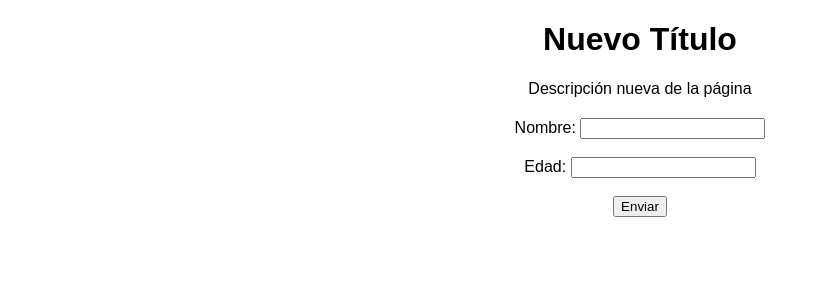
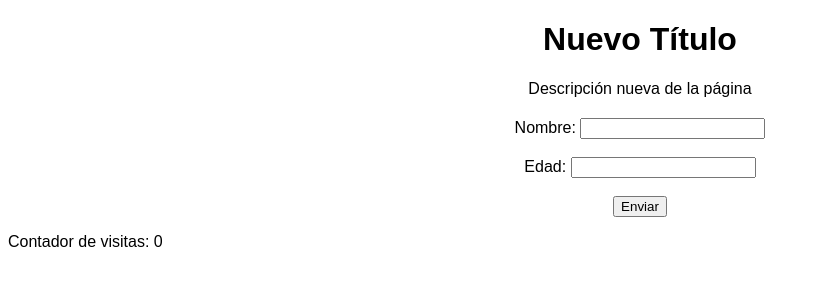
Before and after one commit to mgonzalz/inf2_feedback_3, a plain HTML site: page index.html in a window 1280 px wide. Shown: the whole page, without its empty margins (0-820 px from the left). Drawn offline with Linux system fonts and the light colour scheme.

Commit message:
ejercicio03

```diff
--- a/index.html
+++ b/index.html
@@ -20,6 +20,9 @@
         <input type="button" value="Enviar" onclick="validaFormulario()">
     </form>
 </div>
+<footer>
+    <p>Contador de visitas: <span id="contador">0</span></p>
+</footer>
 <script src="script.js"></script>
 </body>
 </html>
--- a/script.js
+++ b/script.js
@@ -1,8 +1,10 @@
-// EJERCICIO 1: CAMBIAR EL TÍTULO Y DESCRIPCION
-/*Para cambiar el texto primero debemos de crear una variable de tipo string que
+// EJERCICIO 1: CAMBIAR EL TÍTULO Y DESCRIPCION.
+/*
+Para cambiar el texto primero debemos de crear una variable de tipo string que
 contenga el nuevo texto; tras ello, mediante la funcion document.getElementById() accedemos
 al elemento que queremos modificar y añadimos textContent para modificarlo; finalmente igualamos esto
-a la variable creada que contiene el nuevo texto*/
+a la variable creada que contiene el nuevo texto.
+*/
 
 var titulo = 'Nuevo Título';
 document.getElementById('titulo').textContent = titulo;
@@ -10,7 +12,7 @@ document.getElementById('titulo').textContent = titulo;
 var descripcion = 'Descripción nueva de la página';
 document.getElementById('descripcion').textContent = descripcion;
 
-// EJERCICIO 2: FUNCIÓN QUE VALIDE LOS CAMPOS DEL FORMULARIO
+// EJERCICIO 2: FUNCIÓN QUE VALIDE LOS CAMPOS DEL FORMULARIO.
 /*
 Debemos de realizar una función que primero mire si lo introducido en el campo del nombre esta vacio o no;
 en caso de estar vacio aplica un borde rojo y un texto; en caso contrario (si ya anteriormente estaba vacío,
@@ -47,4 +49,31 @@ function validaFormulario() {
 }
 
 
-// EJERCICIO 3:
+
+// EJERCICIO 3: CONTADOR DE VISITAS QUE INCREMENTE AL RECARGAR LA PÁGINA.
+/*
+Mediante addEventListener registramos la función que permite el conteo de las visitas para el evento
+ha sido totalmente cargado. Al ejecutar la función primero creamos la variable contador que almacena
+su valor actual en el 'LocalStorage' mediante la clave 'accesos'. En caso de ser el contador nulo, lo
+establece como 0; es decir, ninguna visita. En caso de que no ocurra esto, se le sumará 1 al contador.
+
+Tras ello el nuevo valor de contador se almacena en la clave 'accesos' y actualizamos el valor que se mostrará en
+la página web.
+
+ */
+function contarVisitas(){
+    let contador= localStorage.getItem('accesos');
+    if(contador === null){
+        contador = 0;
+    }
+    else{
+        contador = parseInt(contador) + 1;
+    }
+    localStorage.setItem('accesos', contador);
+    document.getElementById('contador').textContent = contador;
+}
+document.addEventListener('DOMContentLoaded', contarVisitas);
+
+
+
+// EJERCICIO 4:
```
